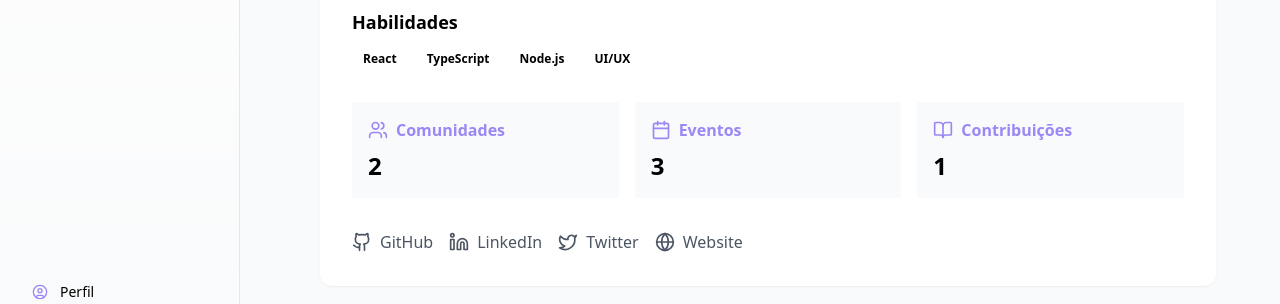
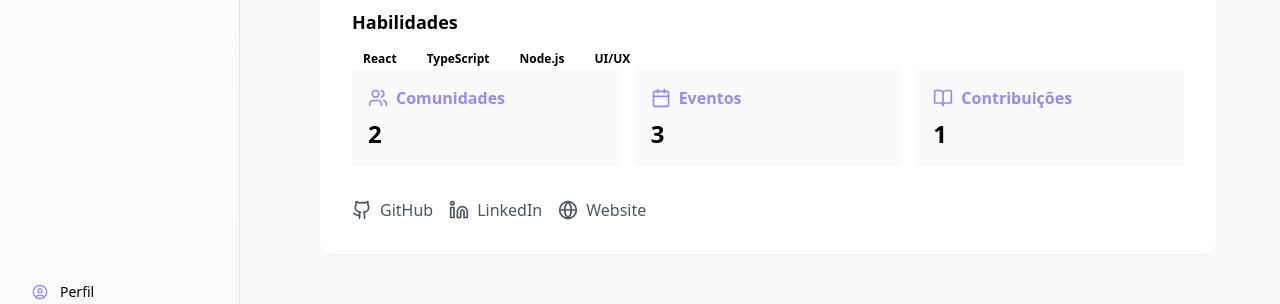
Before and after one commit to JoinCommunity/hub-community-frontend, a Next.js app: page /profile in a window 1280 px wide. Shown: the part 448-752 px from the top of the page. Built offline with nearby package versions, Linux system fonts and the light colour scheme.

Commit message:
adiciona tipagem de usuário e melhora a criação de comunidades com novos componentes reutilizáveis

```diff
--- a/src/app/communities/manage/page.tsx
+++ b/src/app/communities/manage/page.tsx
@@ -15,6 +15,7 @@
   Plus,
 } from "lucide-react";
 import Link from "next/link";
+import { useIsMobile } from "@/app/page";
 
 const communities = [
   {
@@ -44,11 +45,12 @@
 ];
 
 const ManageCommunities = () => {
+  const isMobile = useIsMobile();
   return (
     <SidebarProvider>
       <div className="min-h-screen flex w-full bg-gray-50">
         <AppSidebar />
-        <main className="flex-1 p-8">
+        <main className={`flex-1 p-8 ${isMobile ? "pb-24" : ""}`}>
           <div className="max-w-5xl mx-auto">
             <header className="flex items-center justify-between mb-8">
               <div>
--- a/src/app/components/AppSidebar.tsx
+++ b/src/app/components/AppSidebar.tsx
@@ -1,4 +1,3 @@
-
 import { useState } from "react";
 import Link from "next/link";
 import {
@@ -58,7 +57,7 @@
             <div key={item.title}>
               <Link
                 href={item.url}
-                className="flex flex-col items-center gap-1 text-gray-500 hover:text-primary transition-colors"
+                className="flex flex-col items-center gap-1 rounded-full text-gray-500 hover:text-primary transition-colors"
               >
                 <item.icon size={20} />
                 <span className="text-xs">{item.title}</span>
--- a/src/app/data/mockUser.ts
+++ b/src/app/data/mockUser.ts
@@ -1,4 +1,29 @@
-export const mockUser = {
+// Arquivo: "@/app/data/mockUser"
+
+export interface User {
+  name: string;
+  role: string;
+  email: string;
+  location: string;
+  joinDate: string;
+  bio: string;
+  avatar: string;
+  coverImage: string;
+  skills: string[];
+  social: {
+    github: string;
+    linkedin: string;
+    twitter: string;
+    website: string;
+  };
+  stats: {
+    communities: number;
+    events: number;
+    contributions: number;
+  };
+}
+
+export const mockUser: User = {
   name: "Rafael Oliveira",
   role: "Frontend Developer",
   email: "rafaelraniereoliveira@gmail.com",
--- a/src/app/events/page.tsx
+++ b/src/app/events/page.tsx
@@ -6,13 +6,15 @@
 import { Calendar, MapPin, Clock, Users } from "lucide-react";
 import { motion } from "framer-motion";
 import { events } from "@/app/data/eventos";
+import { useIsMobile } from "../page";
 
 const Events = () => {
+  const isMobile = useIsMobile();
   return (
     <SidebarProvider>
       <div className="min-h-screen flex w-full bg-gray-50">
         <AppSidebar />
-        <main className="flex-1 p-8">
+        <main className={`flex-1 p-8 ${isMobile ? "pb-24" : ""}`}>
           <div className="max-w-7xl mx-auto">
             <header className="mb-12">
               <div className="inline-flex items-center px-3 py-1 rounded-full bg-primary/10 text-primary text-sm font-medium mb-4">
--- a/src/app/lectures/page.tsx
+++ b/src/app/lectures/page.tsx
@@ -6,13 +6,15 @@
 import { Clock, Play, User } from "lucide-react";
 import { motion } from "framer-motion";
 import { lectures } from "../data/palestras";
+import { useIsMobile } from "../page";
 
 const Lectures = () => {
+  const isMobile = useIsMobile();
   return (
     <SidebarProvider>
       <div className="min-h-screen flex w-full bg-gray-50">
         <AppSidebar />
-        <main className="flex-1 p-8">
+        <main className={`flex-1 p-8 ${isMobile ? "pb-24" : ""}`}>
           <div className="max-w-7xl mx-auto">
             <header className="mb-12">
               <div className="inline-flex items-center px-3 py-1 rounded-full bg-primary/10 text-primary text-sm font-medium mb-4">
--- a/src/app/news/page.tsx
+++ b/src/app/news/page.tsx
@@ -6,13 +6,14 @@
 import { Calendar } from "lucide-react";
 import { motion } from "framer-motion";
 import { news } from "@/app/data/noticias";
-
+import { useIsMobile } from "../page";
 const News = () => {
+  const isMobile = useIsMobile();
   return (
     <SidebarProvider>
       <div className="min-h-screen flex w-full bg-gray-50">
         <AppSidebar />
-        <main className="flex-1 p-8">
+        <main className={`flex-1 p-8 ${isMobile ? "pb-24" : ""}`}>
           <div className="max-w-7xl mx-auto">
             <header className="mb-12">
               <div className="inline-flex items-center px-3 py-1 rounded-full bg-primary/10 text-primary text-sm font-medium mb-4">
--- a/src/app/profile/page.tsx
+++ b/src/app/profile/page.tsx
@@ -1,5 +1,4 @@
 "use client";
-
 import { SidebarProvider } from "../components/ui/sidebar";
 import { AppSidebar } from "../components/AppSidebar";
 import { Badge } from "../components/ui/badge";
@@ -19,24 +18,159 @@
   Users,
   Award,
 } from "lucide-react";
-import { mockUser } from "@/app/data/mockUser";
+import { mockUser, User as UserType } from "@/app/data/mockUser";
+import { JSX } from "react";
+import { useIsMobile } from "../page";
 
+// Componente para exibir informações rápidas do perfil
+const QuickInfo = ({
+  email,
+  location,
+  joinDate,
+}: Pick<UserType, "email" | "location" | "joinDate">) => (
+  <div className="flex flex-wrap gap-4 text-sm text-gray-500">
+    <div className="flex items-center gap-1">
+      <Mail size={16} />
+      {email}
+    </div>
+    <div className="flex items-center gap-1">
+      <MapPin size={16} />
+      {location}
+    </div>
+    <div className="flex items-center gap-1">
+      <Calendar size={16} />
+      Membro desde {joinDate}
+    </div>
+  </div>
+);
+
+// Componente para exibir habilidades
+const Skills = ({ skills }: { skills: string[] }) => (
+  <div className="flex flex-wrap gap-2">
+    {skills.map((skill) => (
+      <Badge key={skill} variant="secondary">
+        {skill}
+      </Badge>
+    ))}
+  </div>
+);
+
+// Componente para estatísticas
+const Stats = ({ stats }: { stats: UserType["stats"] }) => (
+  <div className="grid grid-cols-1 md:grid-cols-3 gap-4">
+    <StatCard
+      icon={<Users size={20} />}
+      label="Comunidades"
+      value={stats.communities}
+    />
+    <StatCard
+      icon={<Calendar size={20} />}
+      label="Eventos"
+      value={stats.events}
+    />
+    <StatCard
+      icon={<BookOpen size={20} />}
+      label="Contribuições"
+      value={stats.contributions}
+    />
+  </div>
+);
+
+// Componente individual para cada estatística
+const StatCard = ({
+  icon,
+  label,
+  value,
+}: {
+  icon: JSX.Element;
+  label: string;
+  value: number;
+}) => (
+  <div className="bg-gray-50 p-4 rounded-lg">
+    <div className="flex items-center gap-2 text-primary mb-2">
+      {icon}
+      <span className="font-semibold">{label}</span>
+    </div>
+    <p className="text-2xl font-bold">{value}</p>
+  </div>
+);
+
+// Componente para links sociais
+const SocialLinks = ({ social }: { social: UserType["social"] }) => (
+  <div className="flex flex-wrap gap-4">
+    {social.github && (
+      <SocialLink
+        href={`https://${social.github}`}
+        icon={<Github size={20} />}
+        label="GitHub"
+      />
+    )}
+    {social.linkedin && (
+      <SocialLink
+        href={`https://${social.linkedin}`}
+        icon={<Linkedin size={20} />}
+        label="LinkedIn"
+      />
+    )}
+    {social.twitter && (
+      <SocialLink
+        href={`https://twitter.com/${social.twitter}`}
+        icon={<Twitter size={20} />}
+        label="Twitter"
+      />
+    )}
+    {social.website && (
+      <SocialLink
+        href={`https://${social.website}`}
+        icon={<Globe size={20} />}
+        label="Website"
+      />
+    )}
+  </div>
+);
+
+// Componente individual para cada link social
+const SocialLink = ({
+  href,
+  icon,
+  label,
+}: {
+  href: string;
+  icon: JSX.Element;
+  label: string;
+}) => (
+  <a
+    href={href}
+    target="_blank"
+    rel="noopener noreferrer"
+    className="flex items-center gap-2 text-gray-600 hover:text-primary transition-colors"
+  >
+    {icon}
+    <span>{label}</span>
+  </a>
+);
+
+// Componente principal
 const Profile = () => {
+  const user = mockUser;
+  const isMobile = useIsMobile();
+
   return (
     <SidebarProvider>
       <div className="min-h-screen flex w-full bg-gray-50">
         <AppSidebar />
-        <main className="flex-1 p-8">
+        <main className={`flex-1 p-8 ${isMobile ? "pb-24" : ""}`}>
           <div className="max-w-4xl mx-auto">
             <motion.div
               initial={{ opacity: 0, y: 20 }}
               animate={{ opacity: 1, y: 0 }}
+              transition={{ duration: 0.5 }}
               className="bg-white rounded-xl shadow-sm overflow-hidden"
             >
               {/* Header/Cover */}
               <div className="h-48 relative">
                 <img
-                  src={mockUser.coverImage}
+                  src={user.coverImage}
                   alt="Cover"
                   className="absolute inset-0 w-full h-full object-cover"
                 />
@@ -49,39 +183,26 @@
                   {/* Avatar */}
                   <div className="flex-shrink-0 flex flex-col items-start">
                     <img
-                      src={mockUser.avatar}
-                      alt={mockUser.name}
+                      src={user.avatar}
+                      alt={user.name}
                       className="w-32 h-32 rounded-xl border-4 border-white shadow-sm object-cover relative z-10"
                     />
-                    {/* Basic Info */}
                     <div className="mt-4 text-left">
                       <h1 className="text-xl font-bold text-gray-900">
-                        {mockUser.name}
+                        {user.name}
                       </h1>
-                      <p className="text-gray-600">{mockUser.role}</p>
+                      <p className="text-gray-600">{user.role}</p>
                     </div>
                   </div>
 
                   {/* Quick Info */}
                   <div className="flex-1 md:pt-6 mt-20 ml-[-20px]">
                     <div className="flex items-start justify-between">
-                      <div>
-                        {/* Quick Info */}
-                        <div className="flex flex-wrap gap-4 text-sm text-gray-500">
-                          <div className="flex items-center gap-1">
-                            <Mail size={16} />
-                            {mockUser.email}
-                          </div>
-                          <div className="flex items-center gap-1">
-                            <MapPin size={16} />
-                            {mockUser.location}
-                          </div>
-                          <div className="flex items-center gap-1">
-                            <Calendar size={16} />
-                            Membro desde {mockUser.joinDate}
-                          </div>
-                        </div>
-                      </div>
+                      <QuickInfo
+                        email={user.email}
+                        location={user.location}
+                        joinDate={user.joinDate}
+                      />
                       <Button variant="outline" size="sm" className="gap-2">
                         <Edit size={16} />
                         Editar Perfil
@@ -93,90 +214,21 @@
                 {/* Bio */}
                 <div className="mt-6">
                   <h2 className="text-lg font-semibold mb-2">Sobre</h2>
-                  <p className="text-gray-600">{mockUser.bio}</p>
+                  <p className="text-gray-600">{user.bio}</p>
                 </div>
 
                 {/* Skills */}
                 <div className="mt-6">
                   <h2 className="text-lg font-semibold mb-3">Habilidades</h2>
-                  <div className="flex flex-wrap gap-2">
-                    {mockUser.skills.map((skill) => (
-                      <Badge key={skill} variant="secondary">
-                        {skill}
-                      </Badge>
-                    ))}
-                  </div>
+                  <Skills skills={user.skills} />
                 </div>
 
                 {/* Stats */}
-                <div className="mt-8 grid grid-cols-1 md:grid-cols-3 gap-4">
-                  <div className="bg-gray-50 p-4 rounded-lg">
-                    <div className="flex items-center gap-2 text-primary mb-2">
-                      <Users size={20} />
-                      <span className="font-semibold">Comunidades</span>
-                    </div>
-                    <p className="text-2xl font-bold">
-                      {mockUser.stats.communities}
-                    </p>
-                  </div>
-                  <div className="bg-gray-50 p-4 rounded-lg">
-                    <div className="flex items-center gap-2 text-primary mb-2">
-                      <Calendar size={20} />
-                      <span className="font-semibold">Eventos</span>
-                    </div>
-                    <p className="text-2xl font-bold">
-                      {mockUser.stats.events}
-                    </p>
-                  </div>
-                  <div className="bg-gray-50 p-4 rounded-lg">
-                    <div className="flex items-center gap-2 text-primary mb-2">
-                      <BookOpen size={20} />
-                      <span className="font-semibold">Contribuições</span>
-                    </div>
-                    <p className="text-2xl font-bold">
-                      {mockUser.stats.contributions}
-                    </p>
-                  </div>
-                </div>
+                <Stats stats={user.stats} />
 
                 {/* Social Links */}
-                <div className="mt-8 flex flex-wrap gap-4">
-                  <a
-                    href={`https://${mockUser.social.github}`}
-                    target="_blank"
-                    rel="noopener noreferrer"
-                    className="flex items-center gap-2 text-gray-600 hover:text-primary transition-colors"
-                  >
-                    <Github size={20} />
-                    <span>GitHub</span>
-                  </a>
-                  <a
-                    href={`https://${mockUser.social.linkedin}`}
-                    target="_blank"
-                    rel="noopener noreferrer"
-                    className="flex items-center gap-2 text-gray-600 hover:text-primary transition-colors"
-                  >
-                    <Linkedin size={20} />
-                    <span>LinkedIn</span>
-                  </a>
-                  <a
-                    href={`https://twitter.com/${mockUser.social.twitter}`}
-                    target="_blank"
-                    rel="noopener noreferrer"
-                    className="flex items-center gap-2 text-gray-600 hover:text-primary transition-colors"
-                  >
-                    <Twitter size={20} />
-                    <span>Twitter</span>
-                  </a>
-                  <a
-                    href={`https://${mockUser.social.website}`}
-                    target="_blank"
-                    rel="noopener noreferrer"
-                    className="flex items-center gap-2 text-gray-600 hover:text-primary transition-colors"
-                  >
-                    <Globe size={20} />
-                    <span>Website</span>
-                  </a>
+                <div className="mt-8">
+                  <SocialLinks social={user.social} />
                 </div>
               </div>
             </motion.div>
```
Also changed, not shown: src/app/communities/create/page.tsx (+149 -40 lines).
